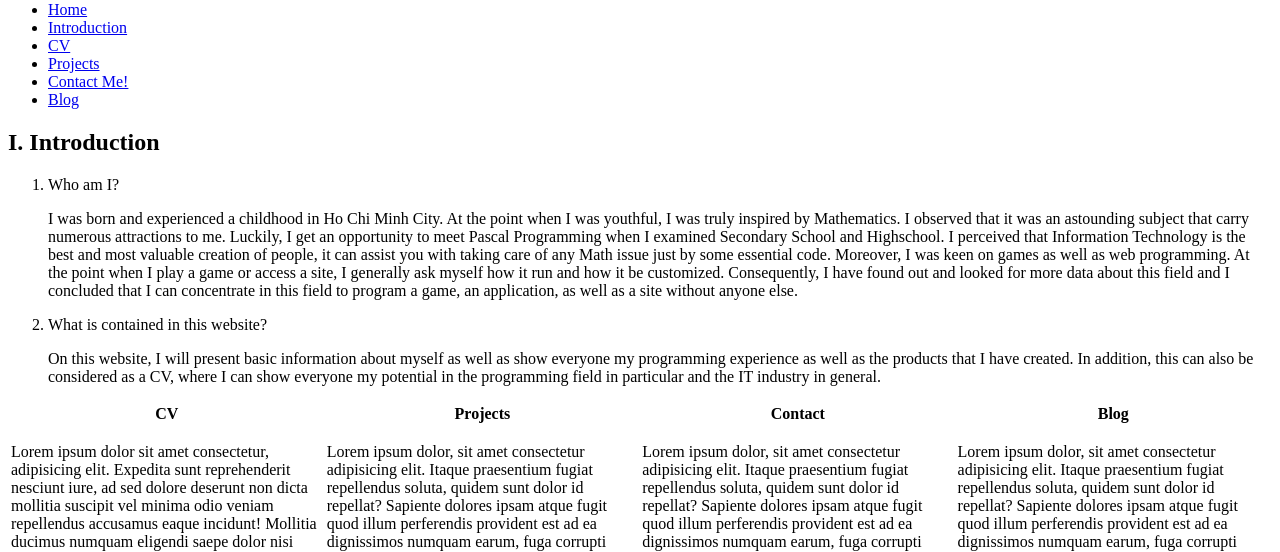
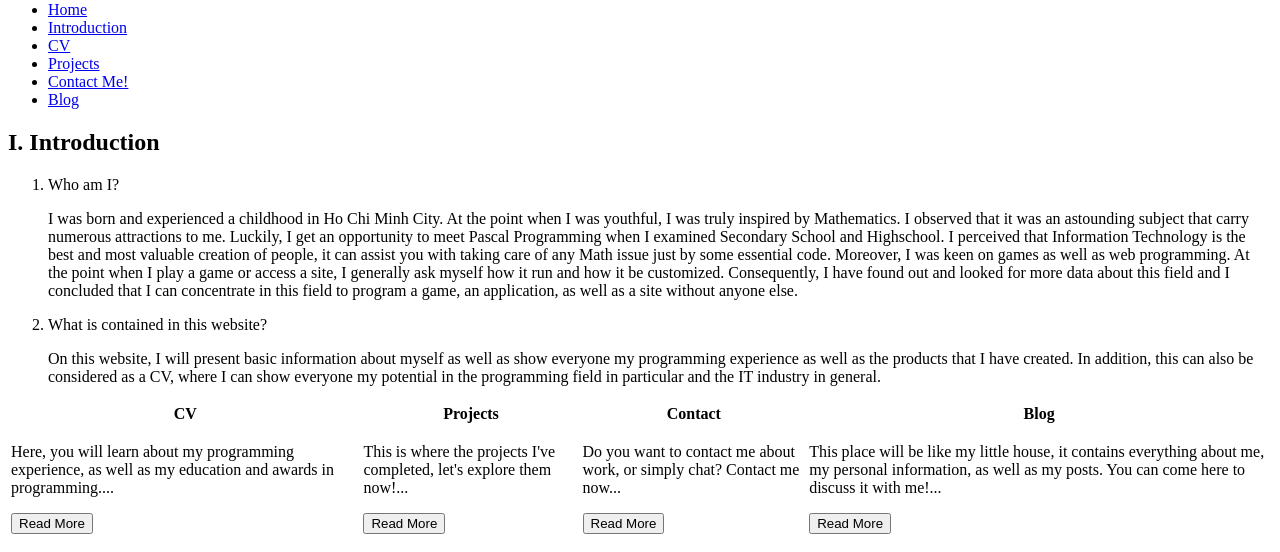
Before and after one commit to Giang2705/WebProgramming, a plain HTML site: page index.html in a window 1280 px wide. Shown: the part 241-793 px from the top of the page. Drawn offline with Linux system fonts and the light colour scheme.

Commit message:
Finish index.html

```diff
--- a/index.html
+++ b/index.html
@@ -63,25 +63,25 @@
                 <tr>
                     <!-- CV -->
                     <td>
-                        <p>Lorem ipsum dolor sit amet consectetur, adipisicing elit. Expedita sunt reprehenderit nesciunt iure, ad sed dolore deserunt non dicta mollitia suscipit vel minima odio veniam repellendus accusamus eaque incidunt! Mollitia ducimus numquam eligendi saepe dolor nisi nesciunt quam sit adipisci, ipsam dignissimos, aperiam similique consequuntur eaque aut sequi dolorem voluptate obcaecati exercitationem iste! Eligendi possimus dolores dolore quaerat, ea cum quas quod sed enim quasi perferendis tempore commodi architecto, non facilis soluta amet voluptates, pariatur odit? Aliquid aliquam ipsam officiis magni voluptas autem odit deserunt maxime iste labore dolorum, fuga, eligendi debitis dolor beatae non harum reprehenderit minima, ad voluptatum!...</p>
+                        <p>Here, you will learn about my programming experience, as well as my education and awards in programming....</p>
                         <a href="./cv.html"><button class="readmore">Read More</button></a>
                     </td>
 
                     <!-- Projects -->
                     <td>
-                        <p>Lorem ipsum dolor, sit amet consectetur adipisicing elit. Itaque praesentium fugiat repellendus soluta, quidem sunt dolor id repellat? Sapiente dolores ipsam atque fugit quod illum perferendis provident est ad ea dignissimos numquam earum, fuga corrupti dolorum cupiditate aliquid quos assumenda repellat mollitia. Dicta nulla et maxime impedit at id nostrum illo assumenda, commodi quidem molestiae explicabo eaque culpa voluptate natus officia nihil delectus cum labore? Eos quis vero fugit doloremque veritatis voluptates ad optio, assumenda tenetur est, nobis architecto temporibus saepe, aut illo nihil! Qui quaerat earum magnam officiis unde optio eos consequatur, illo exercitationem, impedit commodi repellendus quisquam ducimus...</p>
+                        <p>This is where the projects I've completed, let's explore them now!...</p>
                         <a href="./projects.html"><button class="readmore">Read More</button></a>
                     </td>
 
                     <!-- Contact -->
                     <td>
-                        <p>Lorem ipsum dolor, sit amet consectetur adipisicing elit. Itaque praesentium fugiat repellendus soluta, quidem sunt dolor id repellat? Sapiente dolores ipsam atque fugit quod illum perferendis provident est ad ea dignissimos numquam earum, fuga corrupti dolorum cupiditate aliquid quos assumenda repellat mollitia. Dicta nulla et maxime impedit at id nostrum illo assumenda, commodi quidem molestiae explicabo eaque culpa voluptate natus officia nihil delectus cum labore? Eos quis vero fugit doloremque veritatis voluptates ad optio, assumenda tenetur est, nobis architecto temporibus saepe, aut illo nihil! Qui quaerat earum magnam officiis unde optio eos consequatur, illo exercitationem, impedit commodi repellendus quisquam ducimus...</p>
+                        <p>Do you want to contact me about work, or simply chat? Contact me now...</p>
                         <a href="./contact.html"><button class="readmore">Read More</button></a>
                     </td>
 
                     <!-- Blog -->
                     <td>
-                        <p>Lorem ipsum dolor, sit amet consectetur adipisicing elit. Itaque praesentium fugiat repellendus soluta, quidem sunt dolor id repellat? Sapiente dolores ipsam atque fugit quod illum perferendis provident est ad ea dignissimos numquam earum, fuga corrupti dolorum cupiditate aliquid quos assumenda repellat mollitia. Dicta nulla et maxime impedit at id nostrum illo assumenda, commodi quidem molestiae explicabo eaque culpa voluptate natus officia nihil delectus cum labore? Eos quis vero fugit doloremque veritatis voluptates ad optio, assumenda tenetur est, nobis architecto temporibus saepe, aut illo nihil! Qui quaerat earum magnam officiis unde optio eos consequatur, illo exercitationem, impedit commodi repellendus quisquam ducimus...</p>
+                        <p>This place will be like my little house, it contains everything about me, my personal information, as well as my posts. You can come here to discuss it with me!...</p>
                         <a href="./blog.html"><button class="readmore">Read More</button></a
                     ></td>
                 </tr>
```
Also changed, not shown: readme.txt (added).
